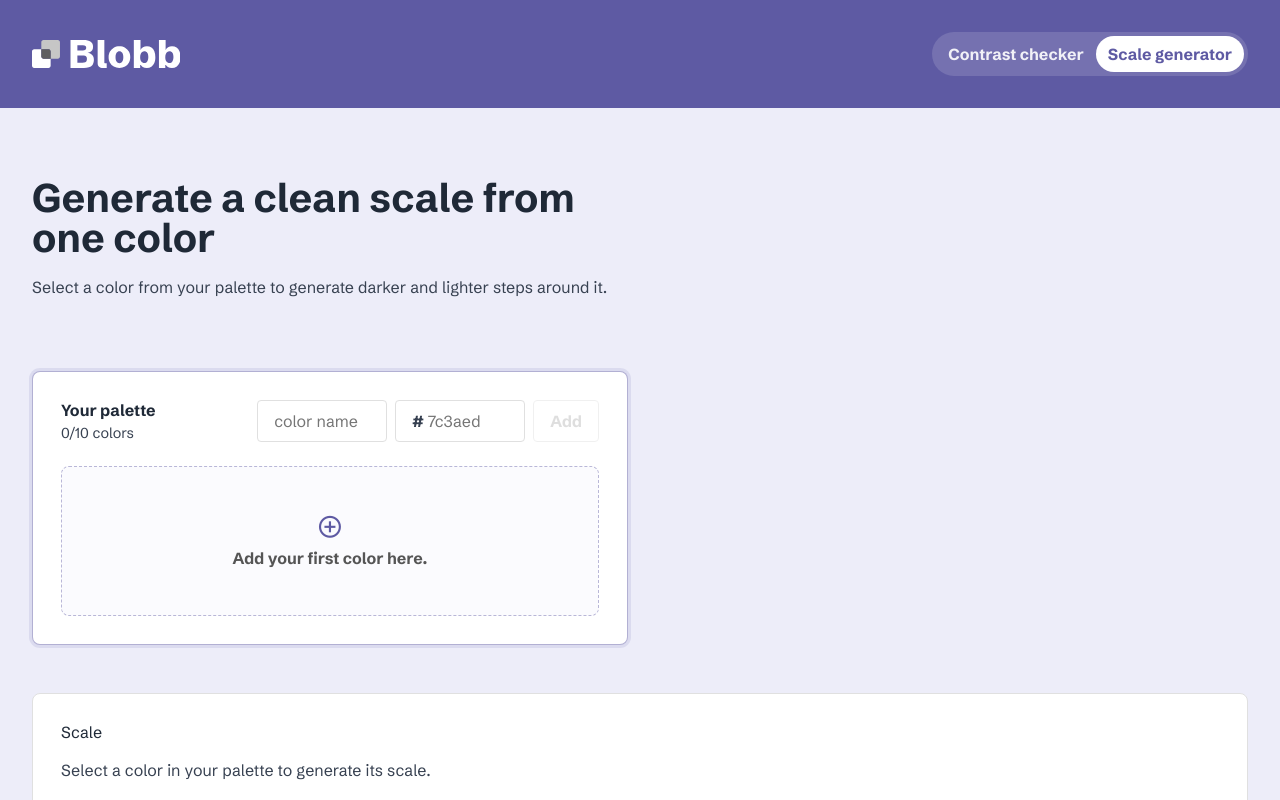
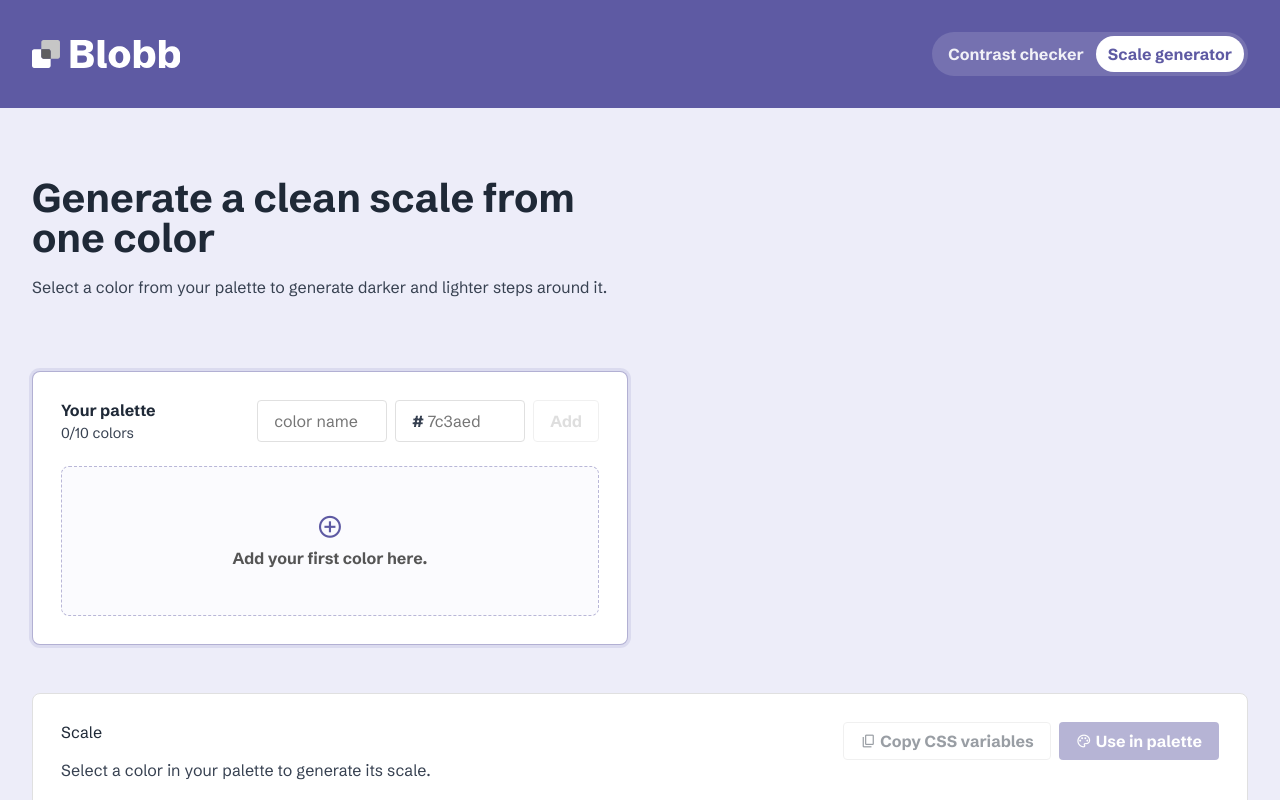
Before and after one commit to Bompilez/Blobb, a React (Vite) app in the folder contrast-palette-checker/: page / in a window 1280 px wide. Both pictures are taken after a click on the tab "Scale generator". Shown: the top 800 px of the page. Built offline with nearby package versions, Linux system fonts and the light colour scheme.

Commit message:
Add scale actions: copy CSS vars and replace palette

```diff
--- a/contrast-palette-checker/src/App.css
+++ b/contrast-palette-checker/src/App.css
@@ -313,6 +313,51 @@ body.modal-open {
   justify-content: space-between;
   gap: var(--space-lg);
   margin-bottom: var(--space-lg);
+}
+
+.scale-generator-actions {
+  display: inline-flex;
+  flex-wrap: wrap;
+  gap: var(--space-sm);
+  justify-content: flex-end;
+}
+
+.scale-action-button {
+  display: inline-flex;
+  min-height: 38px;
+  align-items: center;
+  gap: var(--space-xs);
+  border: var(--border-default);
+  border-radius: var(--border-radius-secondary);
+  background-color: var(--surface-color);
+  padding: 0 var(--space-md);
+  color: inherit;
+  font: inherit;
+  font-weight: var(--font-weight-bold);
+  cursor: pointer;
+}
+
+.scale-action-button:hover {
+  background-color: var(--light-blue);
+}
+
+.scale-action-button:disabled {
+  cursor: not-allowed;
+  opacity: 0.45;
+}
+
+.scale-action-primary {
+  border-color: transparent;
+  background-color: var(--purple);
+  color: var(--surface-color);
+}
+
+.scale-action-primary:hover {
+  background-color: #4d4989;
+}
+
+.scale-action-primary:disabled:hover {
+  background-color: var(--purple);
 }
 
 .scale-generator-subtitle {
--- a/contrast-palette-checker/src/App.jsx
+++ b/contrast-palette-checker/src/App.jsx
@@ -168,6 +168,12 @@ function generateTints(hex, count) {
   return items;
 }
 
+function slugifyVariableBase(input) {
+  const raw = (input || "").toString().trim().toLowerCase();
+  const slug = raw.replace(/[^a-z0-9]+/g, "-").replace(/^-+/, "").replace(/-+$/, "");
+  return slug || "scale";
+}
+
 function hexToHSL(color) {
   const { r, g, b } = hexToRGB(color);
   const red = r / 255;
@@ -252,6 +258,7 @@ function App() {
   const [editColorInput, setEditColorInput] = useState("");
   const [editColorNameInput, setEditColorNameInput] = useState("");
   const [copiedColor, setCopiedColor] = useState("");
+  const [showReplaceConfirm, setShowReplaceConfirm] = useState(false);
   const [showPassingOnly, setShowPassingOnly] = useState(false);
   const colorClickTimeoutRef = useRef(null);
   const copiedColorTimeoutRef = useRef(null);
@@ -270,6 +277,8 @@ function App() {
   const scaleBaseColor = typeof activePaletteColor === "string" ? activePaletteColor : "";
   const canGenerateScale = isValidHex(scaleBaseColor);
   const scaleColors = canGenerateScale ? generateTints(scaleBaseColor, 9) : [];
+  const scaleVarBase = slugifyVariableBase(activePaletteColorName || "blobb");
+  const scaleStepTokens = [900, 800, 700, 600, 500, 400, 300, 200, 100];
 
   useEffect(() => {
     return () => {
@@ -544,6 +553,52 @@ function App() {
       setCopiedColor("");
       copiedColorTimeoutRef.current = null;
     }, 1200);
+  }
+
+  async function copyScaleCss() {
+    if (!canGenerateScale || scaleColors.length === 0) {
+      return;
+    }
+
+    const lines = [":root {"];
+    for (let i = 0; i < scaleColors.length; i++) {
+      const token = scaleStepTokens[i] ?? i;
+      lines.push(`  --${scaleVarBase}-${token}: ${scaleColors[i].hex};`);
+    }
+    lines.push("}");
+
+    try {
+      await navigator.clipboard.writeText(`${lines.join("\n")}\n`);
+      setCopiedColor("scale-css");
+    } catch {
+      setCopiedColor("");
+      return;
+    }
+
+    if (copiedColorTimeoutRef.current) {
+      clearTimeout(copiedColorTimeoutRef.current);
+    }
+
+    copiedColorTimeoutRef.current = setTimeout(() => {
+      setCopiedColor("");
+      copiedColorTimeoutRef.current = null;
+    }, 1200);
+  }
+
+  function replacePaletteWithScale() {
+    if (!canGenerateScale || scaleColors.length === 0) {
+      return;
+    }
+
+    const nextColors = scaleColors.map((item) => item.hex);
+    const baseLabel = (activePaletteColorName || "Scale").trim() || "Scale";
+    const nextNames = nextColors.map((_, i) => `${baseLabel} ${scaleStepTokens[i] ?? i}`);
+
+    setColors(nextColors);
+    setColorNames(nextNames);
+    setSelectedColors([nextColors[Math.min(4, nextColors.length - 1)]]);
+    setActiveSelectedIndex(0);
+    setShowReplaceConfirm(false);
   }
 
   function renderCompareModeSelector(className = "") {
@@ -1225,6 +1280,25 @@ function App() {
                       )}
                     </p>
                   </div>
+                  <div className="scale-generator-actions" aria-label="Scale actions">
+                    <button type="button" className="scale-action-button" onClick={copyScaleCss} disabled={!canGenerateScale}>
+                      <span className="material-symbols-outlined" aria-hidden="true">
+                        {copiedColor === "scale-css" ? "check" : "content_copy"}
+                      </span>
+                      Copy CSS variables
+                    </button>
+                    <button
+                      type="button"
+                      className="scale-action-button scale-action-primary"
+                      onClick={() => setShowReplaceConfirm(true)}
+                      disabled={!canGenerateScale}
+                    >
+                      <span className="material-symbols-outlined" aria-hidden="true">
+                        palette
+                      </span>
+                      Use in palette
+                    </button>
+                  </div>
                 </div>
 
                 {canGenerateScale ? (
@@ -1257,6 +1331,33 @@ function App() {
           )}
         </div>
       </section>
+      {showReplaceConfirm && (
+        <div className="edit-color-overlay" role="dialog" aria-modal="true" aria-labelledby="replace-palette-title" onClick={() => setShowReplaceConfirm(false)}>
+          <div className="edit-color-modal" onClick={(event) => event.stopPropagation()}>
+            <div className="edit-color-modal-header">
+              <div>
+                <p className="card-heading" id="replace-palette-title">
+                  Replace your palette?
+                </p>
+                <p>This will replace all colors in your current palette with the generated scale.</p>
+              </div>
+              <button className="edit-color-modal-close" onClick={() => setShowReplaceConfirm(false)} aria-label="Close replace palette dialog">
+                <span className="material-symbols-outlined">close</span>
+              </button>
+            </div>
+            <div className="edit-color-actions">
+              <button className="edit-color-action-button" onClick={replacePaletteWithScale}>
+                <span className="material-symbols-outlined">check</span>
+                Replace palette
+              </button>
+              <button className="edit-color-action-button" onClick={() => setShowReplaceConfirm(false)}>
+                <span className="material-symbols-outlined">close</span>
+                Cancel
+              </button>
+            </div>
+          </div>
+        </div>
+      )}
       {editingColorIndex !== null && (
         <div className="edit-color-overlay" role="dialog" aria-modal="true" aria-labelledby="edit-color-title" onClick={cancelEditColor}>
           <div className="edit-color-modal" onClick={(event) => event.stopPropagation()}>
```
